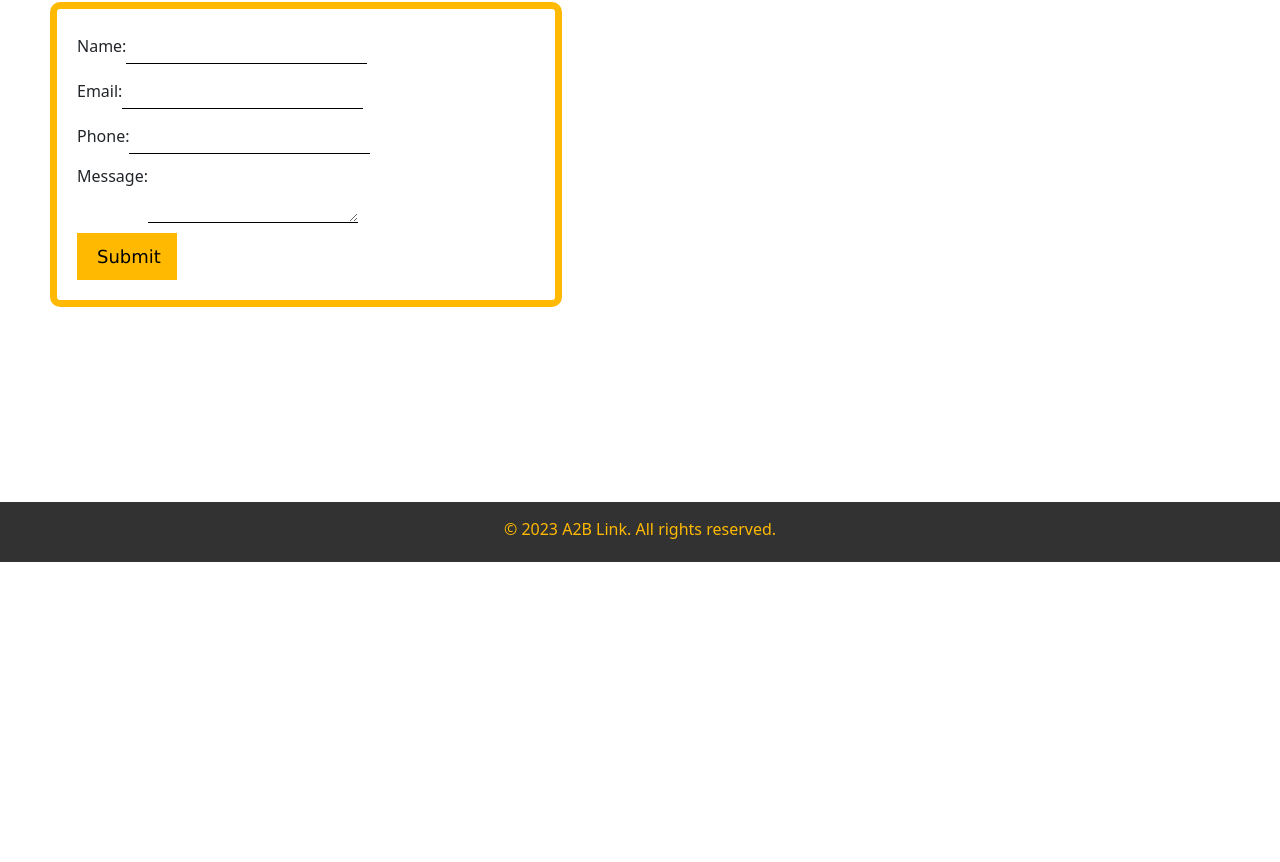
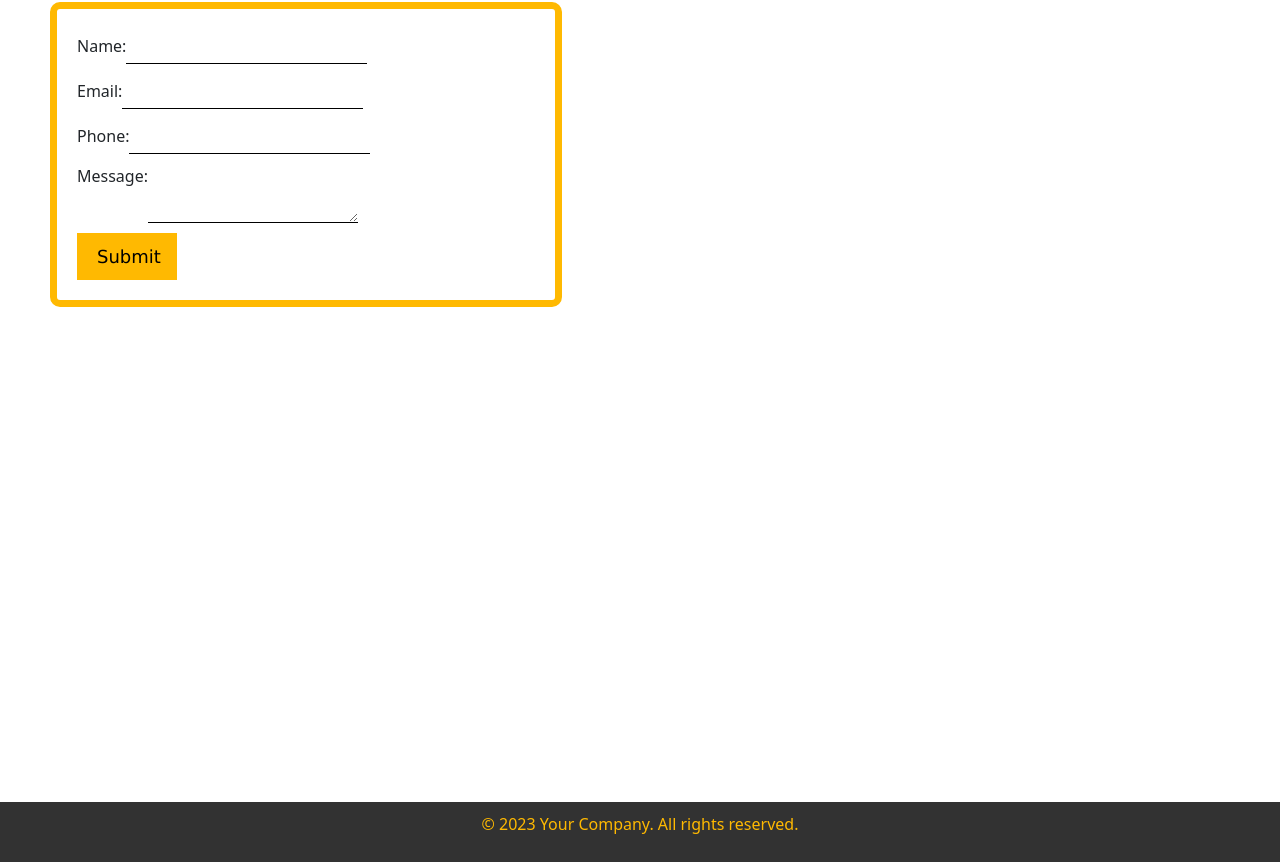
Before and after one commit to Moshahrani/A2BLink, a React (Create React App) app in the folder logistics/: page /contact in a window 1280 px wide. Shown: the part 238-1100 px from the top of the page. Before the commit the page ends 1040 px from the top, so only its background shows below. Built offline with nearby package versions, Linux system fonts and the light colour scheme.

Commit message:
removed previous footer styling and restarted with a new styling option due to errors within individual components while footer was being rendered

```diff
--- a/logistics/src/components/Footer.js
+++ b/logistics/src/components/Footer.js
@@ -1,22 +1,29 @@
 import "../css/Footer.css";
 
+// function Footer() {
+//   return (
+//     <div className="footer">
+//       <div className="logo-container">
+//         {/* <Logo /> */}
+//       </div>
+//       <div className="copyright-container">
+//         <p>© {new Date().getFullYear()} A2B Link. All rights reserved.</p>
+//       </div>
+//       {/* <div className="social-media-container">
+//         <Link to="/facebook"><SocialMediaIcon type="facebook" /></Link>
+//         <Link to="/twitter"><SocialMediaIcon type="twitter" /></Link>
+//         <Link to="/linkedin"><SocialMediaIcon type="linkedin" /></Link>
+//       </div> */}
+//     </div>
+//   );
+// }
 
-function Footer() {
+const Footer = () => {
   return (
-    <div className="footer">
-      <div className="logo-container">
-        {/* <Logo /> */}
-      </div>
-      <div className="copyright-container">
-        <p>© {new Date().getFullYear()} A2B Link. All rights reserved.</p>
-      </div>
-      {/* <div className="social-media-container">
-        <Link to="/facebook"><SocialMediaIcon type="facebook" /></Link>
-        <Link to="/twitter"><SocialMediaIcon type="twitter" /></Link>
-        <Link to="/linkedin"><SocialMediaIcon type="linkedin" /></Link>
-      </div> */}
-    </div>
+    <footer className="footer">
+      <p>© {new Date().getFullYear()} Your Company. All rights reserved.</p>
+    </footer>
   );
-}
+};
 
 export default Footer;
--- a/logistics/src/css/Footer.css
+++ b/logistics/src/css/Footer.css
@@ -1,4 +1,4 @@
-.footer {
+/* .footer {
   display: flex;
   align-items: center;
   justify-content: center;
@@ -10,11 +10,12 @@
   bottom: 0;
   width: 100%;
   margin: auto 0;
-}
+  margin-top: auto;
+} */
 
-.logo-container {
-}
-
+/* .logo-container {
+} */
+/*
 .copyright-container {
  margin-top: 10px;
 }
@@ -25,4 +26,16 @@
 
 .social-media-container a {
   margin-left: 10px;
+} */
+
+
+.footer {
+  margin-top: auto;
+  margin: 0;
+  height: 60px;
+  background-color: #323232;
+  color: #ffb901;
+  display: flex;
+  justify-content: center;
+  align-items: center;
 }
```
